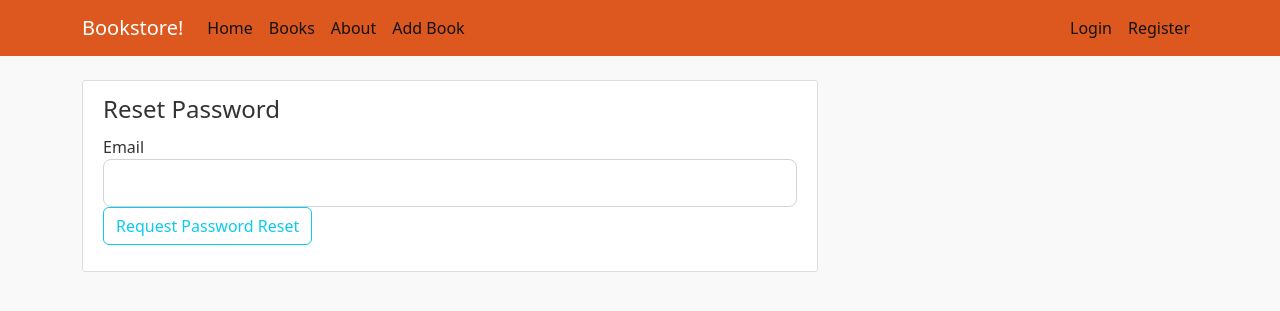
After one commit to wimvanhelden/groepswerk_2, a Flask app: page /reset_password in a window 1280 px wide. The commit adds this page. Shown: the top 311 px of the page. Run offline with Flask 3, Linux system fonts and the light colour scheme.

Commit message:
reset token

```diff
--- a/book_store/__init__.py
+++ b/book_store/__init__.py
@@ -1,6 +1,6 @@
 from flask import Flask
 from flask_sqlalchemy import SQLAlchemy
-from config import Config
+from .config import Config
 from flask_bcrypt import Bcrypt
 from flask_login import LoginManager
 
--- a/book_store/bp_users/forms.py
+++ b/book_store/bp_users/forms.py
@@ -32,3 +32,21 @@ class LoginForm(FlaskForm):
     password = PasswordField('Password', validators = [DataRequired()])
     remember = BooleanField('Remember Me')
     submit = SubmitField('Login')
+
+
+
+class RequestResetForm(FlaskForm):
+        email = StringField('Email',
+                        validators=[DataRequired(), Email()])
+        submit = SubmitField('Request Password Reset')
+        #we run a check if the email exists:
+        def validate_email(self, email):
+            user = User.query.filter_by(email=email.data).first()
+            if user is None:
+                raise ValidationError("There is no account with that email. Please register first.")
+
+class ResetPasswordForm(FlaskForm):
+    password = PasswordField('Password', validators = [DataRequired()])
+    confirm_password = PasswordField('Confirm Password',
+                                    validators=[DataRequired(), EqualTo('password')])
+    submit = SubmitField('Reset Password')
--- a/book_store/bp_users/routes.py
+++ b/book_store/bp_users/routes.py
@@ -1,15 +1,45 @@
 from flask import render_template, redirect, url_for, flash, Blueprint, request
 from flask_login import login_user, current_user, logout_user, login_required
-from .forms import RegistrationForm, LoginForm
+from .forms import RegistrationForm, LoginForm, RequestResetForm, ResetPasswordForm
 from .. import bcrypt, db
 from .models import User
+from .user_controller import send_reset_email
 
 
 
 bp_users = Blueprint('bp_users', __name__)
 
+"""
+#function for sending reset emails:
+def send_reset_email(user):
 
+    import smtplib as smtp
+    import time
+    from ..config import Config
+    import jwt
 
+    connection = smtp.SMTP_SSL('smtp.gmail.com', 465)
+
+    email_addr = 'groepswerktwee@gmail.com'  #put this in seperate file later
+    email_passwd = 'nzqxhmwdalwivadz'  #put this in seperate file later
+    user_adress = user.email
+    #generate token:
+    expiration_time = 900  #900 seconds is 15 minutes
+    #get the app config key to encode the jwt:
+    key = Config.SECRET_KEY
+    #set(encode) token:
+    token = jwt.encode({'user_email':user_adress, 'exp':time()+expiration_time}, key, algorithm ="HS256"  )
+
+    message = f"to reset password go to the following link {token} {url_for('bp_users.reset_token', token=token,_external=True)}"
+    message = f"to reset password go to the following link {url_for('bp_users.register')}"
+
+    connection.login(email_addr, email_passwd)
+    connection.sendmail(from_addr=email_addr, to_addrs=user.email, msg=message)
+    connection.close()
+
+"""
+
+#route for register:
 @bp_users.route("/register", methods=["GET", "POST"])
 def register():
     #if user is already logged in: redirect to home-page
@@ -30,7 +60,7 @@ def register():
     return render_template("register.html", title="Registration", form=form)
 
 
-
+#route for login
 @bp_users.route("/login", methods = ["GET", "POST"])
 def login():
     #if user is already logged in: redirect to home-page
@@ -53,7 +83,52 @@ def login():
     return render_template("login.html", title="Login", form=form)
 
 
+#route for logout
 @bp_users.route("/logout")
 def logout():
     logout_user()
     return redirect(url_for('bp_main.home'))
+
+
+
+
+#route for request reset passwourd
+@bp_users.route("/reset_password", methods=['GET', 'POST'])
+def reset_request():
+    #if user is already logged in: redirect to home-page
+    if current_user.is_authenticated:
+        flash('You can not ask for password reset when already logged in', 'danger')
+        return redirect(url_for('bp_main.home'))
+    form = RequestResetForm()
+    if form.validate_on_submit():
+        user = User.query.filter_by(email=form.email.data).first()
+        #send_reset_email(user)
+        send_reset_email(user)
+        flash('An email has been sent to you with instructions to reset your password', 'info')
+        return redirect(url_for("bp_users.login"))
+
+    return render_template("reset_request.html", title="Reset Password", form=form)
+
+
+#route for password reset: enter new password
+@bp_users.route("/reset_password/<token>", methods=['GET', 'POST'])
+def reset_token(token):
+    #if user is already logged in: redirect to home-page
+    if current_user.is_authenticated:
+        flash('You can not ask for password reset when already logged in', 'danger')
+        return redirect(url_for('bp_main.home'))
+    #try to verify (find) user by token:
+    user = User.verify_reset_token(token)
+    #if user is none: message token is invalid and redirect to "reset_request" page
+    if user is None:
+        flash('Token is invalid or expired...', 'warning')
+        return redirect(url_for('bp_users.reset_request'))
+    form = ResetPasswordForm()
+    if form.validate_on_submit():
+        #hash the password using bcrypt
+        hashed_password = bcrypt.generate_password_hash(form.password.data).decode('utf-8')
+        user.password = form.password.data
+        db.session.commit()
+        flash(f'Your password has been updated!', 'success')
+        return redirect(url_for('bp_users.login'))
+    return render_template("reset_token.html", title="Reset Password", form=form)
--- a/book_store/templates/login.html
+++ b/book_store/templates/login.html
@@ -43,7 +43,7 @@
                 {{form.submit(class="btn btn-outline-info")}}
             </div>
             <small class="text-muted ml-2">
-                <a href="#">Forgot Password?</a>
+                <a href="{{url_for('bp_users.reset_request')}}">Forgot Password?</a>
 
             </small>
         </form>
--- /dev/null
+++ b/book_store/templates/reset_request.html
@@ -0,0 +1,34 @@
+{% extends "layout.html" %}
+{%block content%}
+    <div class="content-section">
+        <form method="POST" action="">
+            {{form.hidden_tag()}}
+            <fieldset class="form-group">
+                <legend ckass="border-bottom mb-4">Reset Password</legend>
+
+                <div class="form-group">
+                    {{form.email.label(class="form-control-label")}}
+                    {% if form.email.errors %}
+                        {{ form.email(class="form-control form-control-lg is-invalid") }}
+                        <div class="invalid-feedback">
+                            {% for error in form.email.errors %}
+                                <span>{{error}}</span>
+                            {% endfor %}
+                        </div>
+                    {%else%}
+                        {{form.email(class="form-control form-control-lg")}}
+                    {%endif%}
+
+                </div>
+
+            </fieldset>
+            <div class ="form-group">
+                {{form.submit(class="btn btn-outline-info")}}
+            </div>
+
+        </form>
+
+    </div>
+
+
+{%endblock content%}
```
Also changed, not shown: book_store/bp_users/models.py (+23 -1 lines), book_store/bp_users/user_controller.py (added, +45 -0 lines), book_store/templates/reset_token.html (added, +46 -0 lines), requirements.txt (+7 -0 lines), test.py (added, +21 -0 lines), book_store/config.py (renamed from config.py), instance/site.db.
